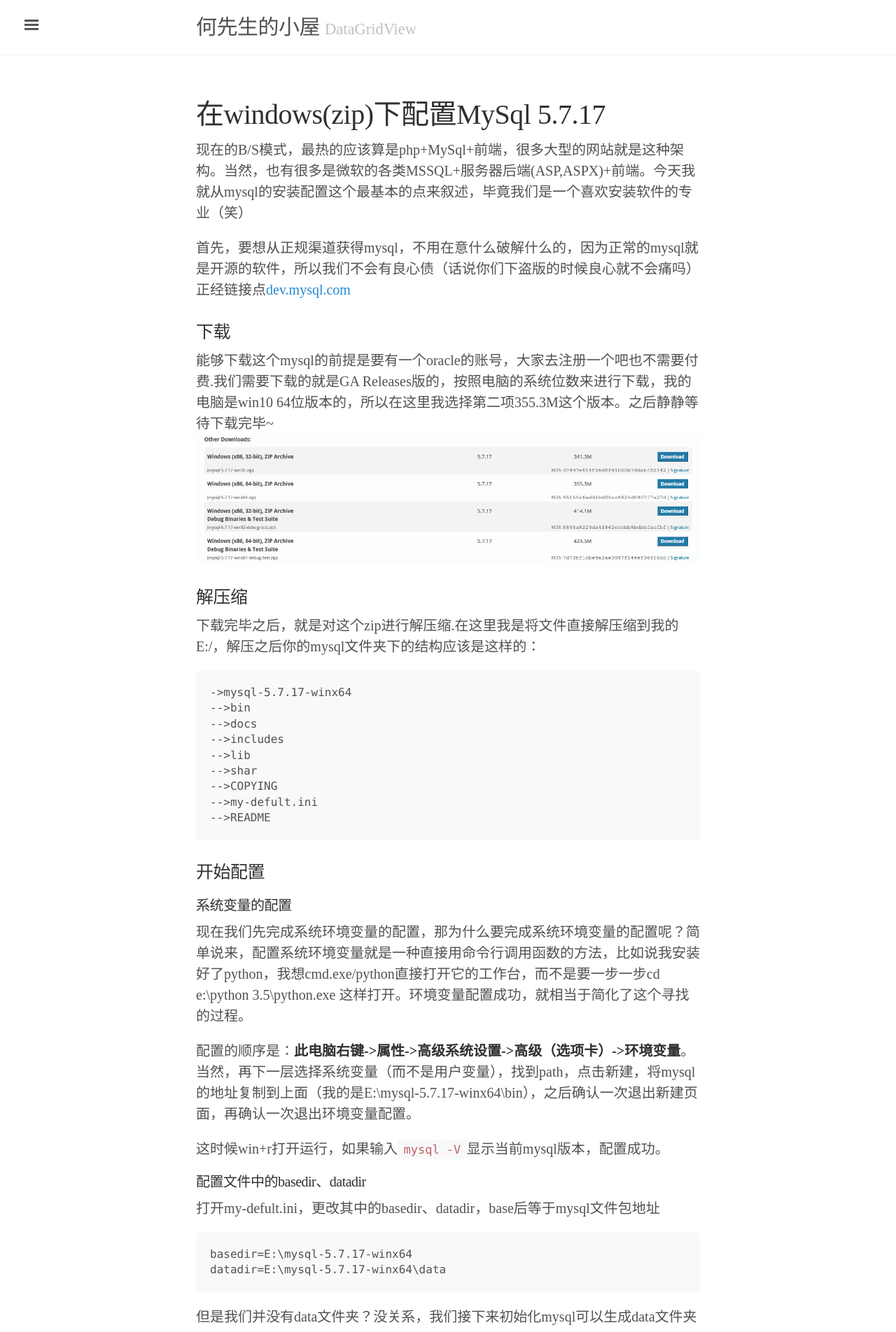
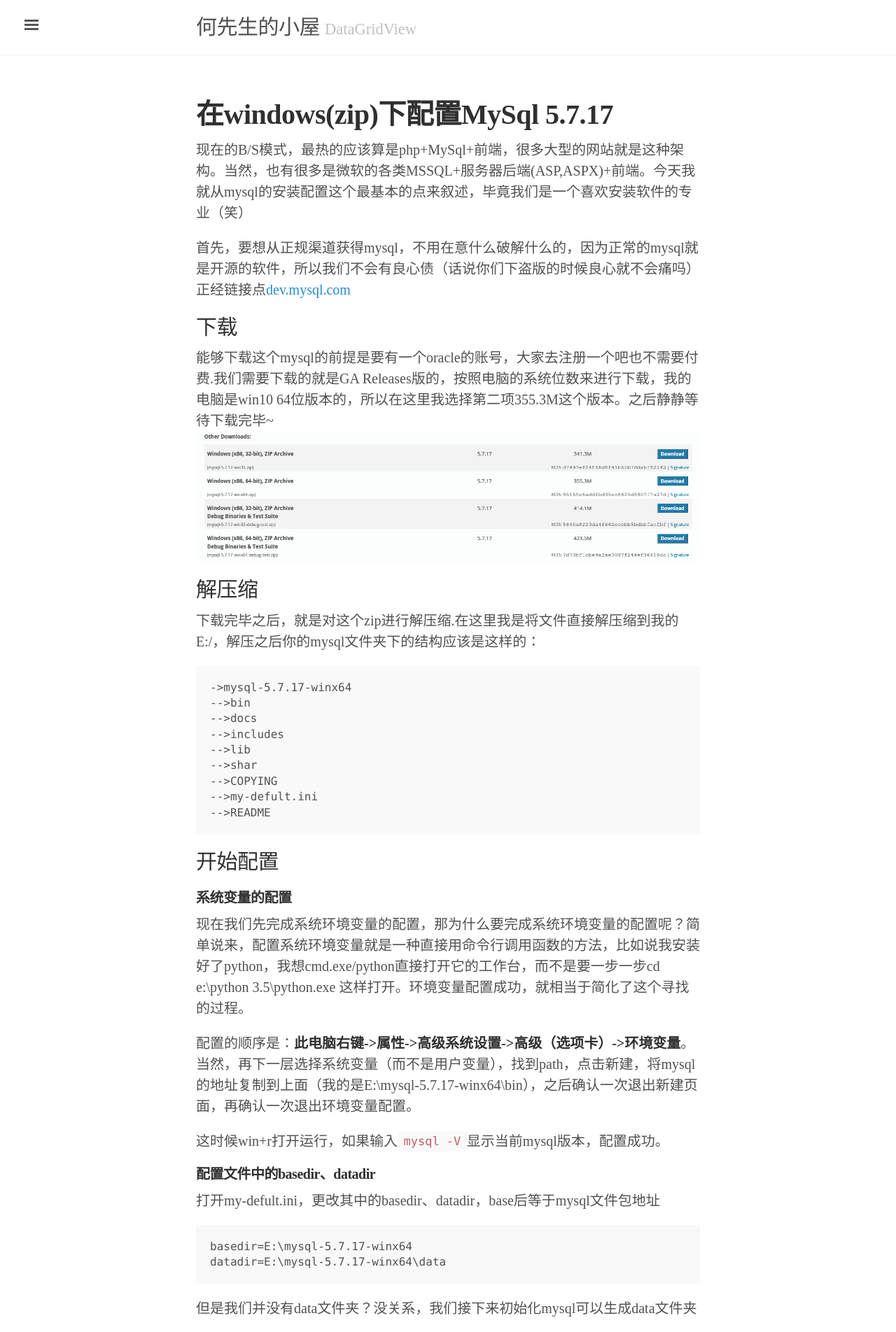
Before and after one commit to datagridview/blog, a Jekyll site: the page built from _posts/2017-02-21-mysql-config.md, in a window 1280 px wide. Shown: the top 1904 px of the page at 70% size. Built offline with Jekyll 4.4.1, drawn with Linux system fonts in a browser that asks for light colours.

Commit message:
the code final

````diff
--- a/_posts/2017-02-21-mysql-config.md
+++ b/_posts/2017-02-21-mysql-config.md
@@ -7,12 +7,12 @@ title: 在windows(zip)下配置MySql 5.7.17
 
 首先，要想从正规渠道获得mysql，不用在意什么破解什么的，因为正常的mysql就是开源的软件，所以我们不会有良心债（话说你们下盗版的时候良心就不会痛吗）正经链接点[dev.mysql.com](https://dev.mysql.com/downloads/mysql/)
 
-### 下载
+## 下载
 
 能够下载这个mysql的前提是要有一个oracle的账号，大家去注册一个吧也不需要付费.我们需要下载的就是GA Releases版的，按照电脑的系统位数来进行下载，我的电脑是win10 64位版本的，所以在这里我选择第二项355.3M这个版本。之后静静等待下载完毕~
 ![image](/public/source/mysql.png)
 
-### 解压缩
+## 解压缩
 
 下载完毕之后，就是对这个zip进行解压缩.在这里我是将文件直接解压缩到我的E:/，解压之后你的mysql文件夹下的结构应该是这样的：
 ```
@@ -29,7 +29,7 @@ title: 在windows(zip)下配置MySql 5.7.17
 
 
 
-### 开始配置
+## 开始配置
 
 #### 系统变量的配置
 
--- a/public/css/lanyon.css
+++ b/public/css/lanyon.css
@@ -48,7 +48,7 @@ html {
 h1,  h4, h5, h6 {
 
   font-family:DengXian;
-  font-weight: 500;
+  font-weight: 700;
   color: #313131;
   letter-spacing: -.025rem;
 
````
